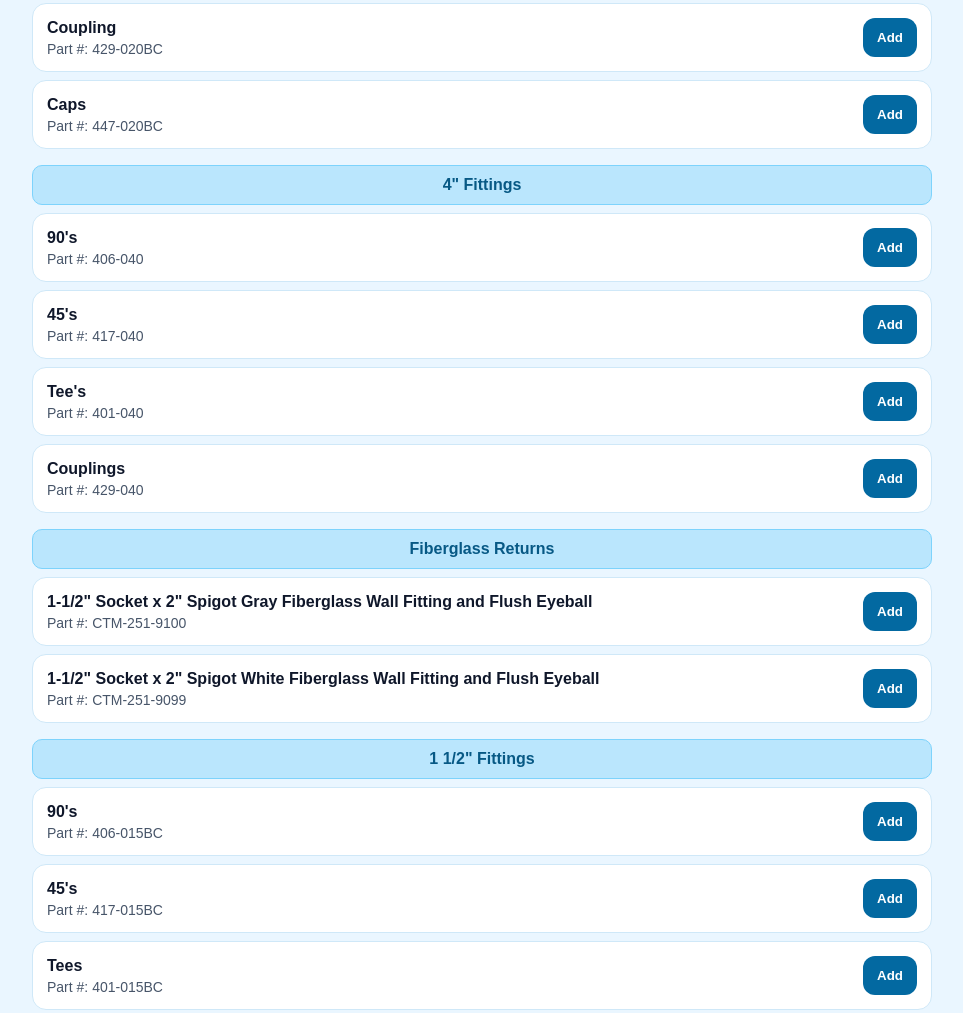
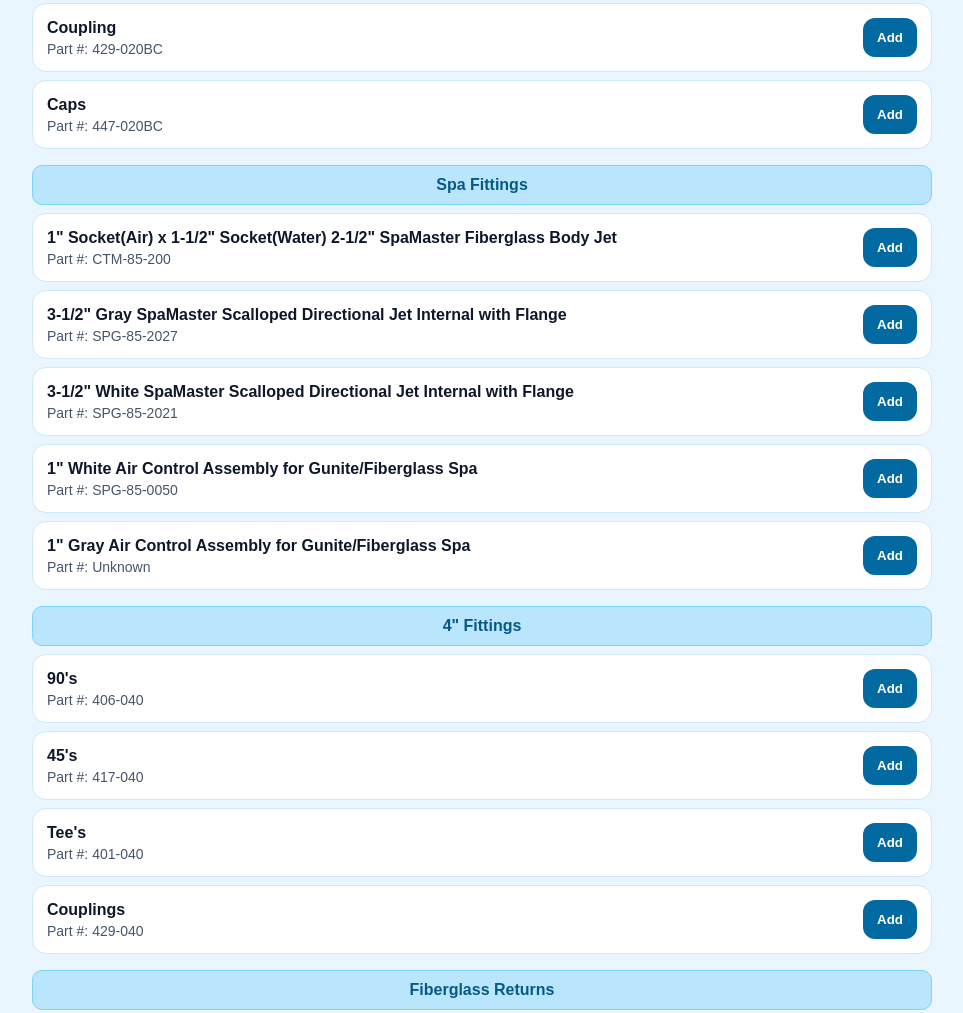
Before and after one commit to ThomasB0303/Elite-Pools-SCP-Order-Builder, a plain HTML site: page index.html in a window 1280 px wide. Shown: the part 2768-3781 px from the top of the page, without its empty margins (158-1121 px from the left). Drawn offline with Linux system fonts and the light colour scheme.

Commit message:
Added New Equipment Items

```diff
--- a/index.html
+++ b/index.html
@@ -280,8 +280,6 @@
         <option value="bundles">bundles</option>
         <option value="case">case</option>
         <option value="cases">cases</option>
-        <option value="full box">full box</option>
-        <option value="full shelf">full shelf</option>
       </select>
 
       <label>Notes optional</label>
@@ -342,6 +340,12 @@
       { section: "2\" Fittings", name: "Coupling", part: "429-020BC" },
       { section: "2\" Fittings", name: "Caps", part: "447-020BC" },
 
+      { section: "Spa Fittings", name: "1\" Socket(Air) x 1-1/2\" Socket(Water) 2-1/2\" SpaMaster Fiberglass Body Jet", part: "CTM-85-200" },
+      { section: "Spa Fittings", name: "3-1/2\" Gray SpaMaster Scalloped Directional Jet Internal with Flange", part: "SPG-85-2027" },
+      { section: "Spa Fittings", name: "3-1/2\" White SpaMaster Scalloped Directional Jet Internal with Flange", part: "SPG-85-2021" },
+      { section: "Spa Fittings", name: "1\" White Air Control Assembly for Gunite/Fiberglass Spa", part: "SPG-85-0050" },
+      { section: "Spa Fittings", name: "1\" Gray Air Control Assembly for Gunite/Fiberglass Spa", part: "Unknown" },
+
       { section: "4\" Fittings", name: "90's", part: "406-040" },
       { section: "4\" Fittings", name: "45's", part: "417-040" },
       { section: "4\" Fittings", name: "Tee's", part: "401-040" },
@@ -400,6 +404,7 @@
 
       { section: "Electrical", name: "Beige 100W Transformer (12/13/14V)", part: "JJE-30-0100" },
       { section: "Electrical", name: "1\" NPT Water Bonding Fitting", part: "PB-2008" },
+      { section: "Electrical", name: "#8Sol - #4Sol Split Bolt", part: "RWC-57-1036" },
 
       { section: "Conduit", name: "1\" bell end 90's", part: "LAS-57-1040" },
 
```
